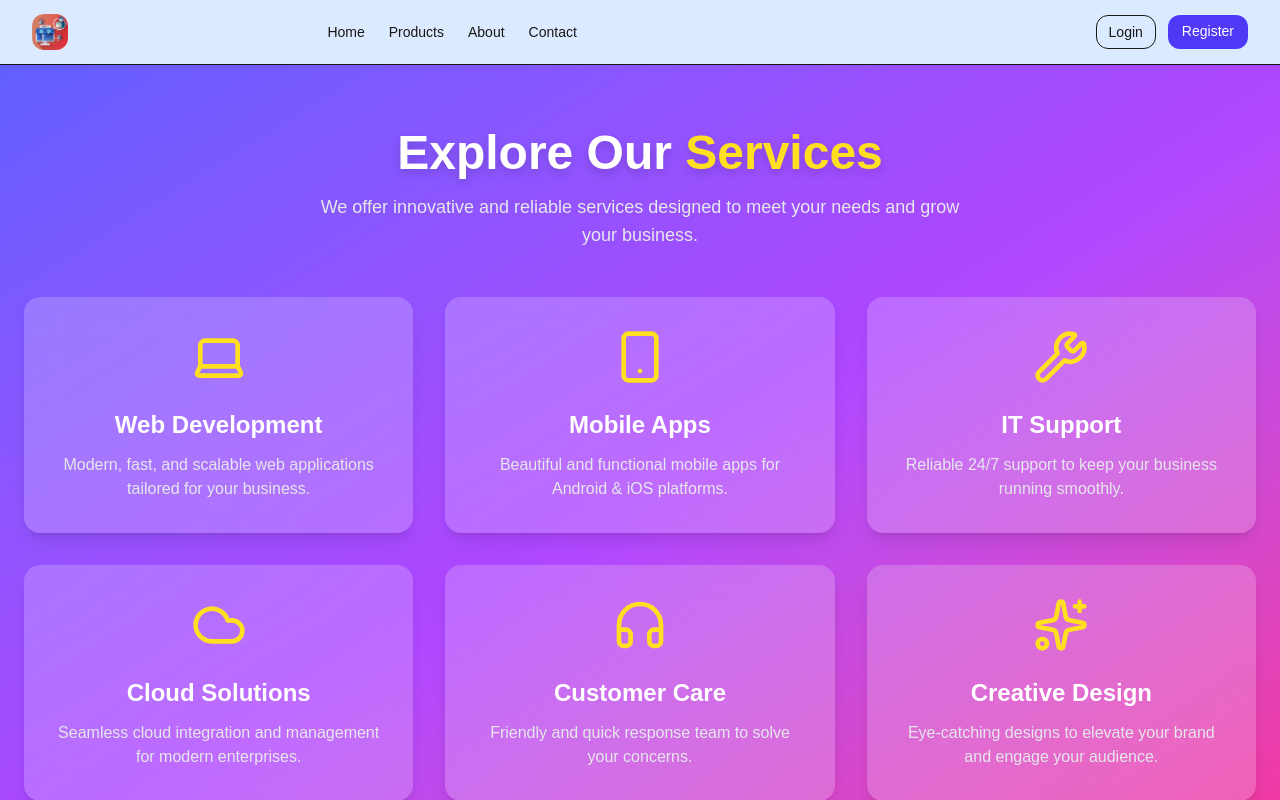
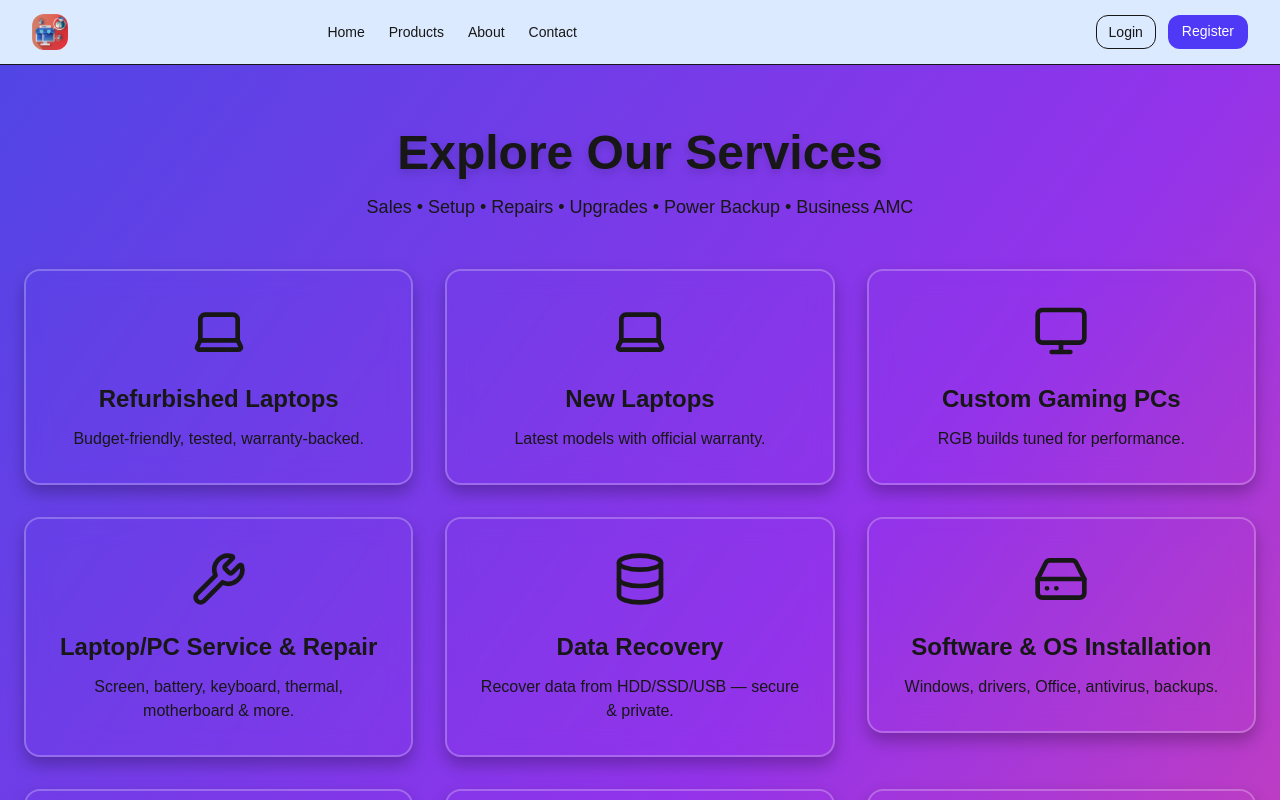
Before and after one commit to prathyou8281/service.app, a Next.js app: page /explore in a window 1280 px wide. Shown: the top 800 px of the page. Built offline with nearby package versions, Linux system fonts and the light colour scheme.

Commit message:
explore updatd add morre details

```diff
--- a/src/app/explore/page.tsx
+++ b/src/app/explore/page.tsx
@@ -1,69 +1,124 @@
 "use client";
 
 import { motion } from "framer-motion";
-import { Sparkles, Laptop, Smartphone, Wrench, Cloud, Headphones } from "lucide-react";
+import Link from "next/link";
+import {
+  Laptop,
+  Monitor,
+  Wrench,
+  Database,
+  HardDrive,
+  Router,
+  Camera,
+  Printer,
+  Package,
+  Battery,
+  ShieldCheck,
+} from "lucide-react";
 
 const services = [
   {
-    title: "Web Development",
-    description: "Modern, fast, and scalable web applications tailored for your business.",
+    title: "Refurbished Laptops",
+    description: "Budget-friendly, tested, warranty-backed.",
     icon: Laptop,
+    href: "/services/refurbished-laptops",
   },
   {
-    title: "Mobile Apps",
-    description: "Beautiful and functional mobile apps for Android & iOS platforms.",
-    icon: Smartphone,
+    title: "New Laptops",
+    description: "Latest models with official warranty.",
+    icon: Laptop,
+    href: "/services/new-laptops",
   },
   {
-    title: "IT Support",
-    description: "Reliable 24/7 support to keep your business running smoothly.",
-    icon: Wrench,
+    title: "Custom Gaming PCs",
+    description: "RGB builds tuned for performance.",
+    icon: Monitor,
+    href: "/services/custom-gaming-pcs",
   },
   {
-    title: "Cloud Solutions",
-    description: "Seamless cloud integration and management for modern enterprises.",
-    icon: Cloud,
+    title: "Laptop/PC Service & Repair",
+    description: "Screen, battery, keyboard, thermal, motherboard & more.",
+    icon: Wrench,
+    href: "/services/repair-service",
   },
   {
-    title: "Customer Care",
-    description: "Friendly and quick response team to solve your concerns.",
-    icon: Headphones,
+    title: "Data Recovery",
+    description: "Recover data from HDD/SSD/USB — secure & private.",
+    icon: Database,
+    href: "/services/data-recovery",
   },
   {
-    title: "Creative Design",
-    description: "Eye-catching designs to elevate your brand and engage your audience.",
-    icon: Sparkles,
+    title: "Software & OS Installation",
+    description: "Windows, drivers, Office, antivirus, backups.",
+    icon: HardDrive,
+    href: "/services/software-os-installation",
+  },
+  {
+    title: "Networking & Wi-Fi Setup",
+    description: "Router config, office/home networks, cabling.",
+    icon: Router,
+    href: "/services/networking",
+  },
+  {
+    title: "CCTV Installation",
+    description: "Indoor/outdoor cameras, DVR/NVR, remote view.",
+    icon: Camera,
+    href: "/services/cctv-installation",
+  },
+  {
+    title: "Printer Service & Toner Refill",
+    description: "Laser/inkjet repairs, AMC, refills & spares.",
+    icon: Printer,
+    href: "/services/printer-service",
+  },
+  {
+    title: "Accessories & Upgrades",
+    description: "RAM, SSDs, GPUs, keyboards, headsets & more.",
+    icon: Package,
+    href: "/services/accessories-upgrades",
+  },
+  {
+    title: "UPS & Inverters (Servosonic)",
+    description: "Home/office power backup — sales & service.",
+    icon: Battery,
+    href: "/services/ups-inverter-servosonic",
+  },
+  {
+    title: "Annual Maintenance Contract (AMC)",
+    description: "Proactive care for businesses & schools.",
+    icon: ShieldCheck,
+    href: "/services/amc",
   },
 ];
 
 export default function ExploreServices() {
   return (
-    <div className="min-h-screen w-full bg-gradient-to-br from-indigo-500 via-purple-500 to-pink-500 py-16 px-6">
+    <div className="page-explore py-16 px-6">
       <div className="max-w-7xl mx-auto text-center">
-        <h1 className="text-5xl font-extrabold text-white drop-shadow-lg mb-4">
-          Explore Our <span className="text-yellow-300">Services</span>
+        <h1 className="text-5xl font-extrabold drop-shadow-lg mb-4">
+          Explore Our <span className="text-accent">Services</span>
         </h1>
-        <p className="text-lg text-gray-200 max-w-2xl mx-auto mb-12">
-          We offer innovative and reliable services designed to meet your needs and grow your business.
+        <p className="text-lg text-secondary max-w-2xl mx-auto mb-12">
+          Sales • Setup • Repairs • Upgrades • Power Backup • Business AMC
         </p>
 
-        {/* Services Grid */}
         <div className="grid gap-8 sm:grid-cols-2 lg:grid-cols-3">
           {services.map((service, idx) => (
+            <Link key={service.href} href={service.href}>
               <motion.div
-              key={idx}
                 initial={{ opacity: 0, y: 40 }}
                 whileInView={{ opacity: 1, y: 0 }}
-              transition={{ duration: 0.6, delay: idx * 0.1 }}
+                transition={{ duration: 0.6, delay: idx * 0.05 }}
                 viewport={{ once: true }}
-              className="bg-white/20 backdrop-blur-lg p-8 rounded-2xl shadow-lg hover:scale-105 transform transition-all cursor-pointer group"
+                className="card p-8 cursor-pointer group"
               >
                 <div className="flex justify-center items-center mb-6">
-                <service.icon className="w-14 h-14 text-yellow-300 group-hover:text-white transition-colors" />
+                  <service.icon className="w-14 h-14 text-accent group-hover:text-foreground transition-colors" />
                 </div>
-              <h2 className="text-2xl font-bold text-white mb-3">{service.title}</h2>
-              <p className="text-gray-200">{service.description}</p>
+                <h2 className="text-2xl font-bold mb-3">{service.title}</h2>
+                <p className="text-secondary">{service.description}</p>
               </motion.div>
+            </Link>
           ))}
         </div>
       </div>
--- a/src/app/globals.css
+++ b/src/app/globals.css
@@ -1,10 +1,20 @@
 @import "tailwindcss";
 
+/* Define global theme variables */
 :root {
-  --background: #ff0000;
+  --background: linear-gradient(to bottom right, #4f46e5, #9333ea, #ec4899); /* default gradient */
   --foreground: #171717;
 }
 
+/* Dark mode overrides */
+@media (prefers-color-scheme: dark) {
+  :root {
+    --background: linear-gradient(to bottom right, #1e3a8a, #6d28d9, #db2777);
+    --foreground: #f5f5f5;
+  }
+}
+
+/* Tailwind inline theme bindings */
 @theme inline {
   --color-background: var(--background);
   --color-foreground: var(--foreground);
@@ -12,15 +22,55 @@
   --font-mono: var(--font-geist-mono);
 }
 
-@media (prefers-color-scheme: dark) {
-  :root {
-    --background: #2c58d1;
-    --foreground: #000000;
-  }
-}
-
+/* Base global styles */
 body {
   background: var(--background);
   color: var(--foreground);
   font-family: Arial, Helvetica, sans-serif;
+  @apply antialiased;
 }
+
+/* Reusable button classes */
+.btn-primary {
+  @apply bg-gradient-to-r from-indigo-500 to-purple-500 text-white px-6 py-3 rounded-xl font-semibold shadow-lg transition hover:opacity-90;
+}
+
+.btn-secondary {
+  @apply bg-white text-indigo-600 px-6 py-3 rounded-xl font-semibold shadow-lg transition hover:bg-gray-100;
+}
+
+/* Simple fade-in animation */
+@keyframes fadeInUp {
+  from {
+    opacity: 0;
+    transform: translateY(40px);
+  }
+  to {
+    opacity: 1;
+    transform: translateY(0);
+  }
+}
+
+.animate-fadeInUp {
+  animation: fadeInUp 0.8s ease-out forwards;
+}
+
+/* Reusable card */
+.card {
+  background: var(--card-bg);
+  backdrop-filter: blur(12px);
+  border-radius: 1rem;
+  box-shadow: 0 8px 16px rgba(0,0,0,0.25);
+
+  /* 👇 Add border */
+  border: 2px solid rgba(255, 255, 255, 0.25);
+
+  transition: transform 0.3s ease, background 0.3s ease, border-color 0.3s ease;
+}
+.card:hover {
+  transform: scale(1.05);
+  background: var(--card-hover-bg);
+
+  /* 👇 Hover border accent */
+  border-color: var(--accent);
+}
--- a/src/app/home/page.tsx
+++ b/src/app/home/page.tsx
@@ -1,31 +1,15 @@
+"use client";
+
 import Image from "next/image";
-
-
-
-
-
-
 
 export default function Home() {
   return (
     <div className="relative h-screen w-full overflow-hidden">
-      {/* Gradient Background */}
-
-      {/* Optional background image */}
-      {/*
-      <Image
-        src="/background.jpg" // place in /public
-        alt="Background"
-        fill
-        className="object-cover opacity-60"
-        priority
-      />
-      */}
-
       {/* Content */}
       <div className="relative z-10 flex flex-col md:flex-row items-center justify-center h-full text-center md:text-left px-6 gap-10">
+
         {/* Left Side - Text */}
-        <div className="max-w-2xl">
+        <div className="max-w-2xl animate-fadeInUp">
           <h1 className="text-6xl font-extrabold text-white mb-6 drop-shadow-lg">
             Welcome to <span className="text-pink-400">ServiceApp</span>
           </h1>
@@ -37,26 +21,24 @@ export default function Home() {
 
           {/* Call to action */}
           <div className="flex gap-6 justify-center md:justify-start">
-            <a
-              href="/explore"
-              className="bg-gradient-to-r from-indigo-500 to-purple-500 text-white px-6 py-3 rounded-xl font-semibold shadow-lg hover:opacity-90 transition"
-            >
+            <a href="/explore" className="btn-primary">
               Explore Services
             </a>
-            <a
-              href="/contact"
-              className="bg-white text-indigo-600 px-6 py-3 rounded-xl font-semibold shadow-lg hover:bg-gray-100 transition"
-            >
+            <a href="/contact" className="btn-secondary">
               Book Now
             </a>
           </div>
         </div>
 
         {/* Right Side - Image */}
-        <div className="w-full md:w-1/2 flex justify-center">
-          <Image src="/images/service.png" alt="ServiceApp showcase" width={500} height={400} />
-
-
+        <div className="w-full md:w-1/2 flex justify-center animate-fadeInUp">
+          <Image
+            src="/images/service.png"
+            alt="ServiceApp showcase"
+            width={500}
+            height={400}
+            className="drop-shadow-xl"
+          />
         </div>
       </div>
     </div>
```
Lines whose indentation alone changed are shown as unchanged.
